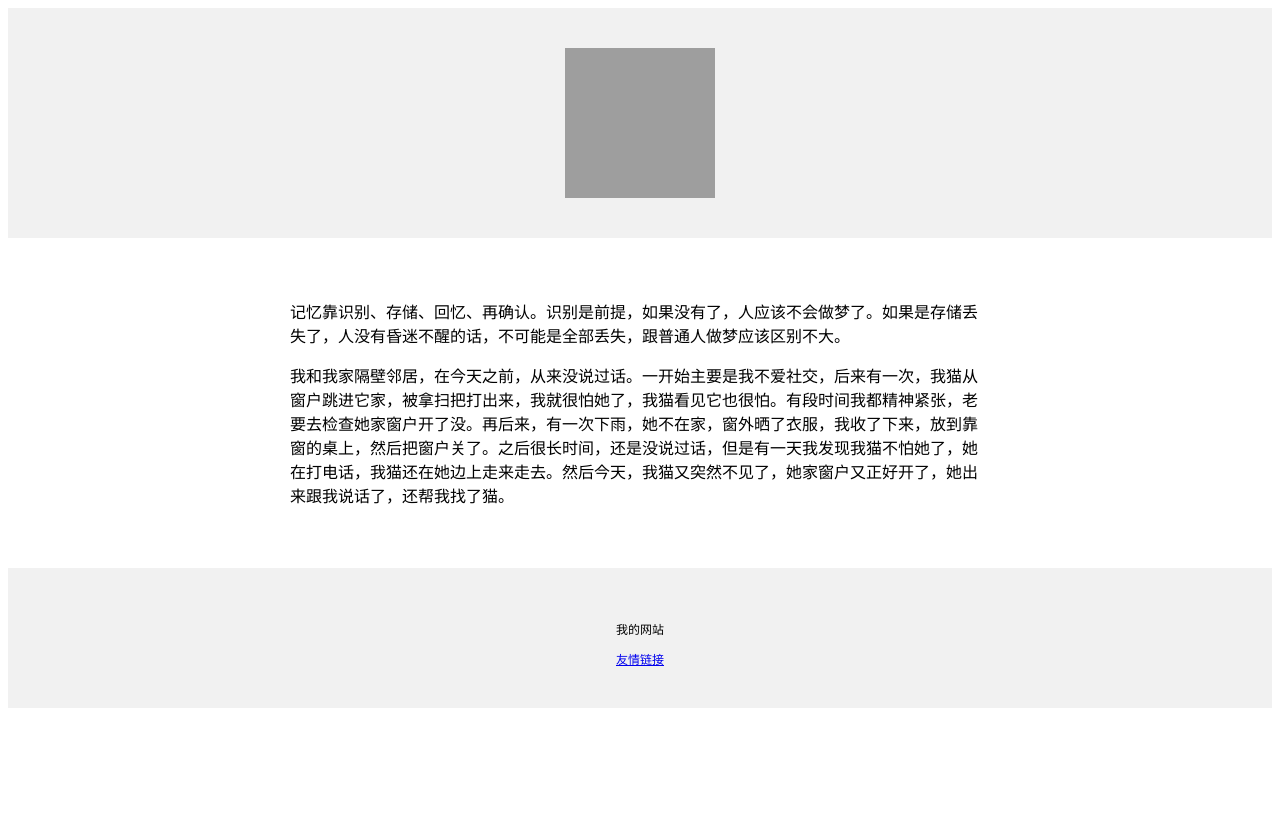
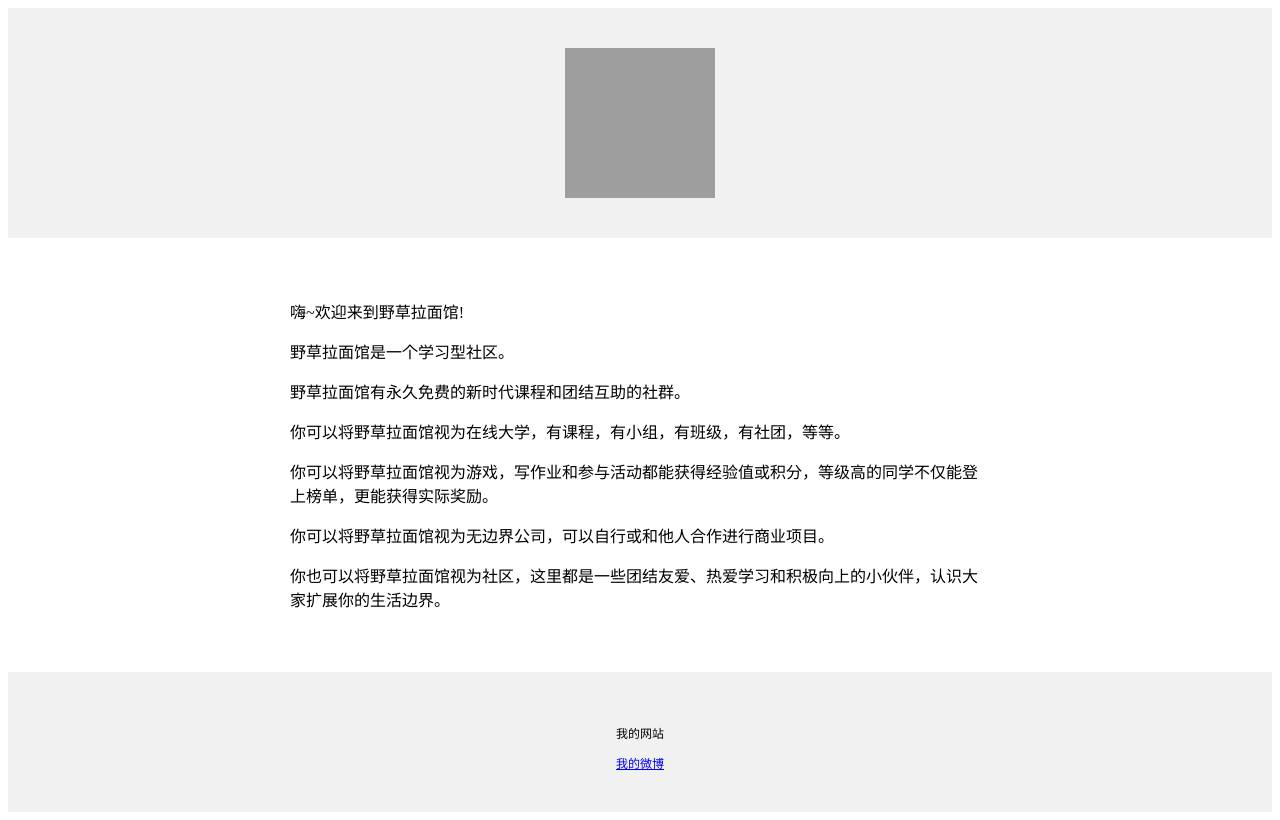
Before and after one commit to yasouramen/re01-one, a plain HTML site: page index.html in a window 1280 px wide. Drawn offline with Linux system fonts and the light colour scheme; grey boxes are pictures that could not be loaded.

Commit message:
Update index.html

```diff
--- a/index.html
+++ b/index.html
@@ -11,18 +11,19 @@
         <img src="https://i1.hdslb.com/bfs/face/922871b63baf6de53d2fb133a1adf8f90f1007c1.jpg" alt="野草拉面" width="150px" height="150px">
     </div>
     <div style="max-width: 700px; margin: 30px auto; padding: 15px; line-height=1.7;">
-        <p>
-            记忆靠识别、存储、回忆、再确认。识别是前提，如果没有了，人应该不会做梦了。如果是存储丢失了，人没有昏迷不醒的话，不可能是全部丢失，跟普通人做梦应该区别不大。
-        </p>
-        <p>
-        我和我家隔壁邻居，在今天之前，从来没说过话。一开始主要是我不爱社交，后来有一次，我猫从窗户跳进它家，被拿扫把打出来，我就很怕她了，我猫看见它也很怕。有段时间我都精神紧张，老要去检查她家窗户开了没。再后来，有一次下雨，她不在家，窗外晒了衣服，我收了下来，放到靠窗的桌上，然后把窗户关了。之后很长时间，还是没说过话，但是有一天我发现我猫不怕她了，她在打电话，我猫还在她边上走来走去。然后今天，我猫又突然不见了，她家窗户又正好开了，她出来跟我说话了，还帮我找了猫。
-    </p>
+        <p>嗨~欢迎来到野草拉面馆!</p>
+        <p>野草拉面馆是一个学习型社区。</p>
+        <p>野草拉面馆有永久免费的新时代课程和团结互助的社群。</p>
+        <p>你可以将野草拉面馆视为在线大学，有课程，有小组，有班级，有社团，等等。</p>
+        <p>你可以将野草拉面馆视为游戏，写作业和参与活动都能获得经验值或积分，等级高的同学不仅能登上榜单，更能获得实际奖励。</p>
+        <p>你可以将野草拉面馆视为无边界公司，可以自行或和他人合作进行商业项目。</p>
+        <p>你也可以将野草拉面馆视为社区，这里都是一些团结友爱、热爱学习和积极向上的小伙伴，认识大家扩展你的生活边界。</p>
     </div>
     <div style="background-color: #f1f1f1; text-align: center; padding: 40px; font-size:12px;">
         <p>
             我的网站
         </p>
-        <a href="https://weibo.com/yasouramen">友情链接</a>
+        <a href="https://weibo.com/yasouramen" target="_blank">我的微博</a>
     </div>
 
 </body>
```
